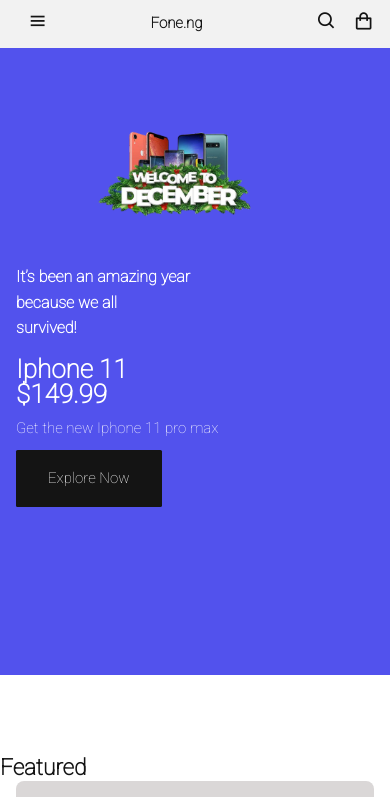
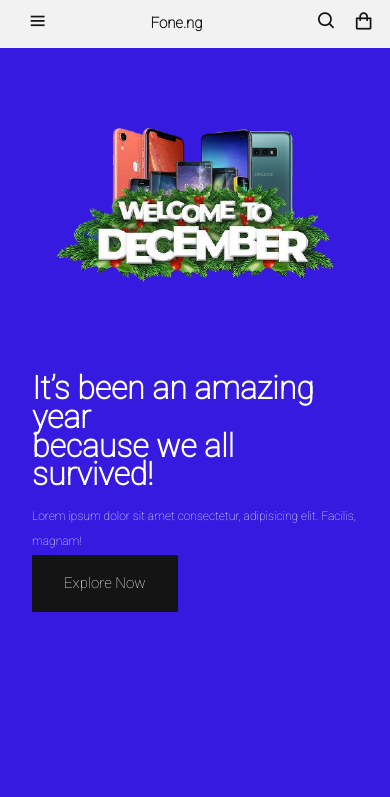
Before and after one commit to Chisonm/foneng, a plain HTML site: page index.html in a window 390 px wide. Shown: the top 797 px of the page. Drawn offline with nearby package versions, Linux system fonts and the light colour scheme.

Commit message:
section home

```diff
--- a/assets/css/style.css
+++ b/assets/css/style.css
@@ -413,3 +413,64 @@
   .overlay button:hover {
     background: #bbb;
   }
+
+  /* section home */
+  .container{
+      max-width: 1100px;
+      margin: auto;
+      overflow: hidden;
+      padding: 0 2rem;
+  }
+.section-home h1{
+    color: white;
+    font-size: 2rem;
+    font-weight: 900;
+    margin: .9rem 0;
+    line-height: 2rem;
+}
+.section-home p{
+    color: white;
+    font-size: .75rem;
+    font-weight: 200;
+}
+  .section-home{
+      margin: 2rem 0;
+      height: 80vh;
+      background-color: #371ae0;
+  }
+  .section-home .container{
+      display: grid;
+      grid-template-columns: repeat(2,1fr);
+      grid-gap: 2rem;
+      align-items: center;
+      justify-content: center;
+  }
+  @media (max-width: 700px){
+      .section-home .container{
+          grid-template-columns: 1fr;
+          text-align: left;
+          grid-gap:.0rem;
+      }
+      .section-home .container div:first-child{
+          order: 2;
+      }
+      .section-home .container div:last-child{
+          order: -1;
+      }
+      .section-home img{
+          width: 100%;
+          margin: auto;
+      }
+      .section-home{
+        margin: 2rem 0;
+        height: 90vh;
+        background-color: #371ae0;
+    }
+    .section-home h1{
+        color: white;
+        font-size: 2rem;
+        font-weight: 900;
+        margin-top: 0;
+        line-height: 1.8rem;
+    }
+  }
--- a/index.html
+++ b/index.html
@@ -44,7 +44,7 @@
    <!--=== Main section ===-->
    <main class="l-main">
    <!--===  HOME ===-->
-    <section class="home" id="home">
+    <!-- <section class="home" id="home">
         <div class="home__container bg-grid">
             <div class="home__header">
                 <div class="home__shape">
@@ -59,6 +59,17 @@
                 <p class="home__description">Get the new Iphone 11 pro max </p>
                 <a href="#" class="button">Explore Now</a>
             </div>
+        </div>
+    </section> -->
+
+    <section class="section-home">
+        <div class="container">
+            <div>
+                <h1>It’s been an amazing  year<br> because we all<br> survived!</h1>
+                <p>Lorem ipsum dolor sit amet consectetur, adipisicing elit. Facilis, magnam!</p>
+                <a href="#" class="button">Explore Now</a>
+            </div>
+            <img src="assets/img/128374751_1083482242073058_8614881439239967621_n-removebg-preview.png" alt="">
         </div>
     </section>
 
```
Also changed, not shown: 1 other file.
